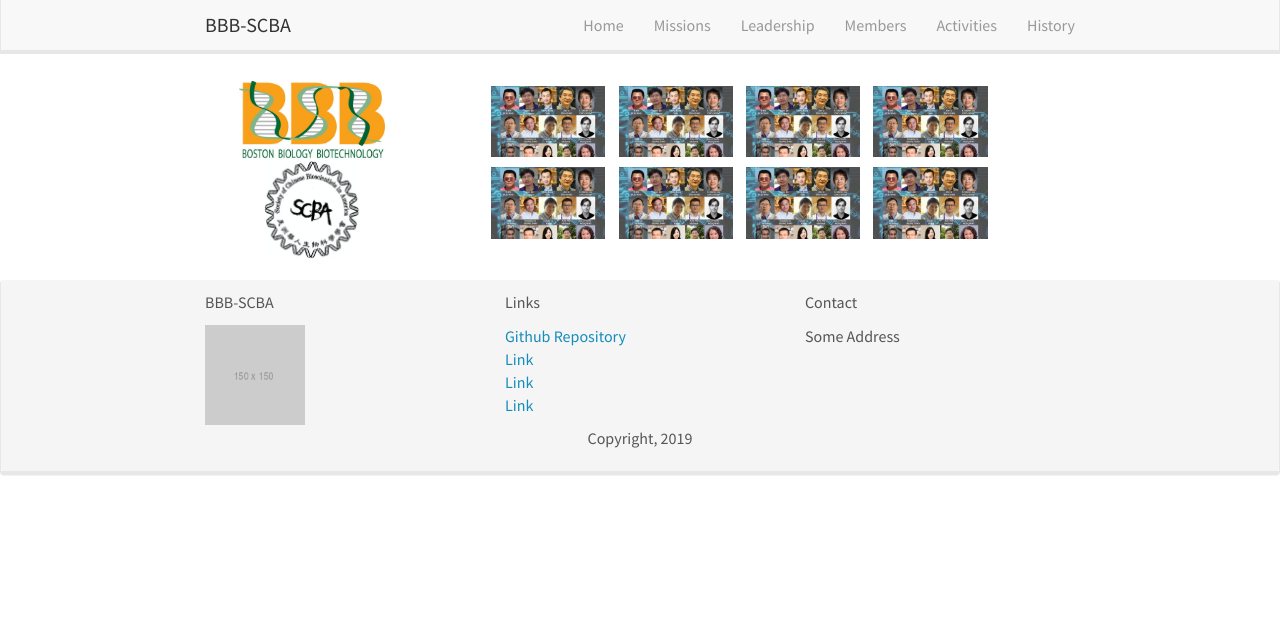
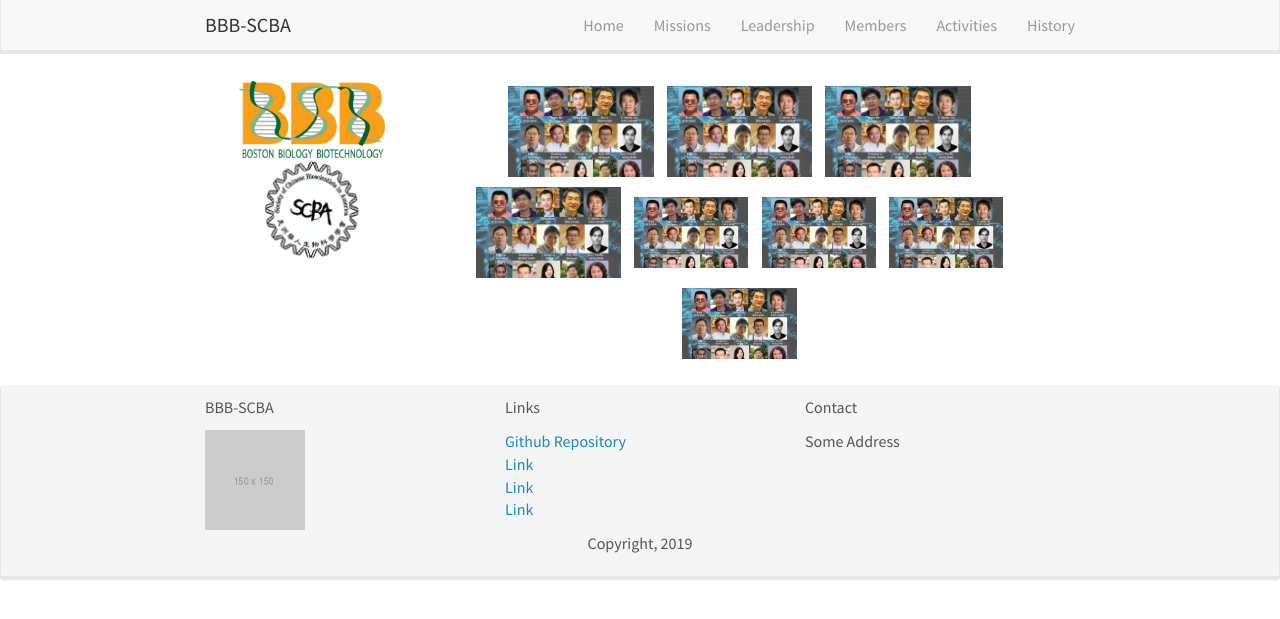
Before and after one commit to bbb-scba/bbb-scba.github.io, a Jekyll site: the page built from home.md, in a window 1280 px wide. Shown: the top 619 px of the page. Built offline with Jekyll 4.4.1, drawn with Linux system fonts in a browser that asks for light colours; nearby versions of some CDN libraries.

Commit message:
Update home.md

```diff
--- a/home.md
+++ b/home.md
@@ -19,10 +19,10 @@ permalink: /
   <div style="flex-basis: 75%; padding: 10px;">
 
 <p align="center">
-<img src="images/slider/flyer_v9.jpg" style="width:20%; height:20%; padding: 5px;">
-<img src="images/slider/flyer_v9.jpg" style="width:20%; height:20%; padding: 5px;">
-<img src="images/slider/flyer_v9.jpg" style="width:20%; height:20%; padding: 5px;">
-<img src="images/slider/flyer_v9.jpg" style="width:20%; height:20%; padding: 5px;">
+<img src="images/slider/flyer_v9.jpg" style="width:25%; height:25%; padding: 5px;">
+<img src="images/slider/flyer_v9.jpg" style="width:25%; height:25%; padding: 5px;">
+<img src="images/slider/flyer_v9.jpg" style="width:25%; height:25%; padding: 5px;">
+<img src="images/slider/flyer_v9.jpg" style="width:25%; height:25%; padding: 5px;">
 <img src="images/slider/flyer_v9.jpg" style="width:20%; height:20%; padding: 5px;">
 <img src="images/slider/flyer_v9.jpg" style="width:20%; height:20%; padding: 5px;">
 <img src="images/slider/flyer_v9.jpg" style="width:20%; height:20%; padding: 5px;">
```
